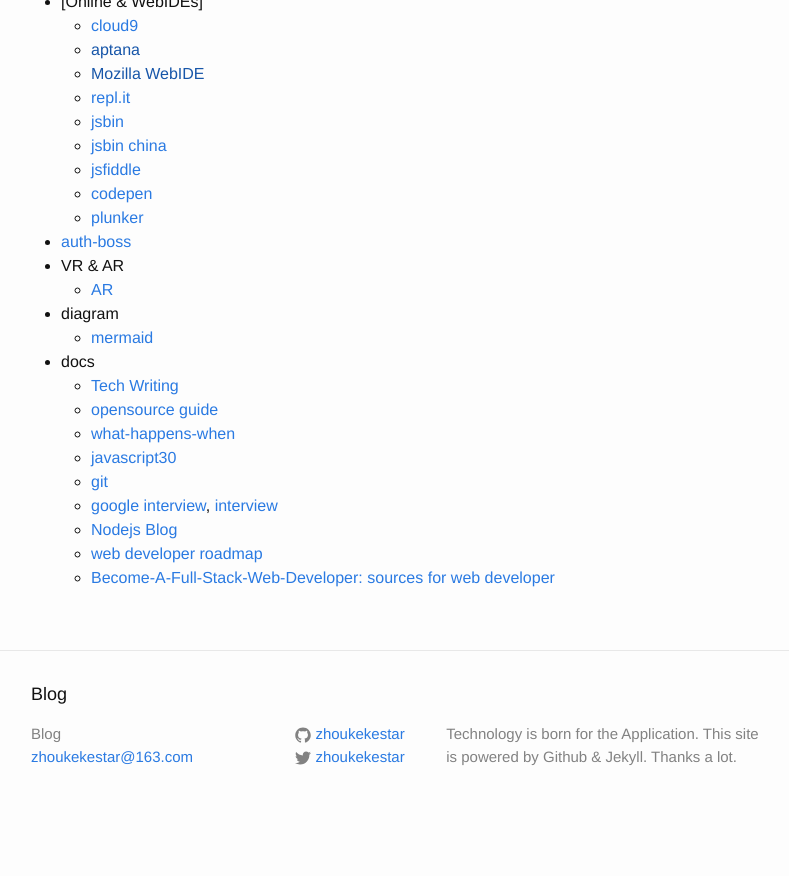
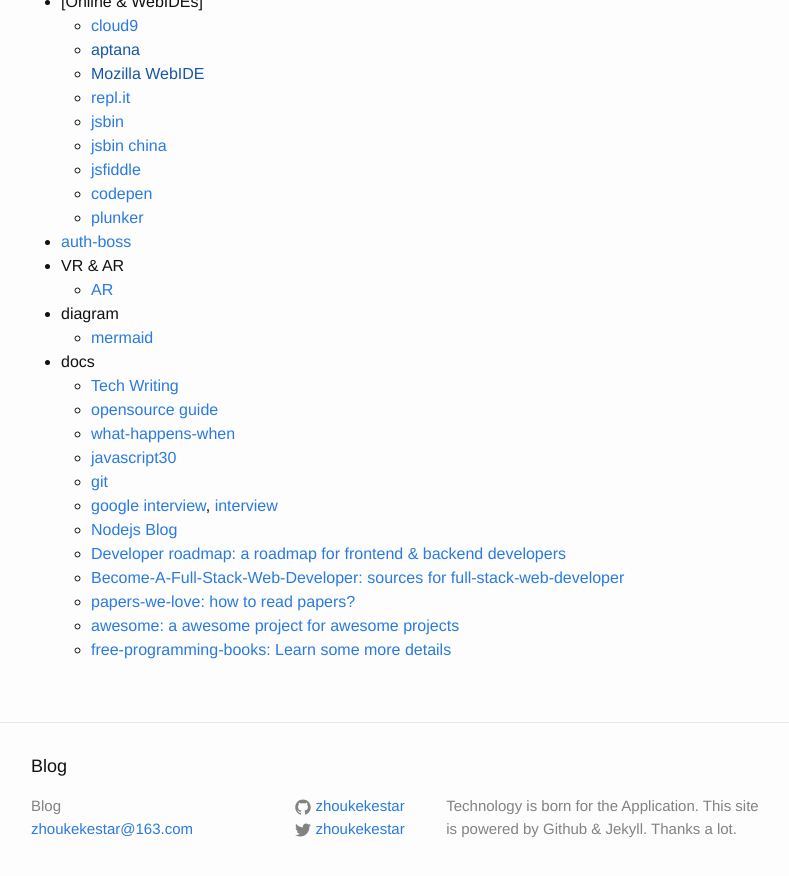
Before and after one commit to zhoukekestar/notes, a Jekyll site: the page built from _posts/2017/2017-01-05-my-stars.md, in a window 1280 px wide and 900 px high, scrolled down 2877 px. Shown: the top 876 px of the window, without its empty margins (239-1028 px from the left). Built offline with Jekyll 4.4.1, drawn with Linux system fonts in a browser that asks for light colours; before the commit the page ends 3705 px from its top, so only the background shows below that.

Commit message:
update my stars

```diff
--- a/_posts/2017/2017-01-05-my-stars.md
+++ b/_posts/2017/2017-01-05-my-stars.md
@@ -132,5 +132,8 @@
   * [git](https://github.com/jiangxin/docker-gotgit)
   * [google interview](https://github.com/jwasham/coding-interview-university/blob/master/translations/README-cn.md), [interview](https://github.com/kdn251/interviews)
   * [Nodejs Blog](https://github.com/nswbmw/N-blog)
-  * [web developer roadmap](https://github.com/kamranahmedse/developer-roadmap)
-  * [Become-A-Full-Stack-Web-Developer: sources for web developer](https://github.com/bmorelli25/Become-A-Full-Stack-Web-Developer)
+  * [Developer roadmap: a roadmap for frontend & backend developers](https://github.com/kamranahmedse/developer-roadmap)
+  * [Become-A-Full-Stack-Web-Developer: sources for full-stack-web-developer](https://github.com/bmorelli25/Become-A-Full-Stack-Web-Developer)
+  * [papers-we-love: how to read papers?](https://github.com/papers-we-love/papers-we-love)
+  * [awesome: a awesome project for awesome projects](https://github.com/sindresorhus/awesome)
+  * [free-programming-books: Learn some more details](https://github.com/vhf/free-programming-books)
```
